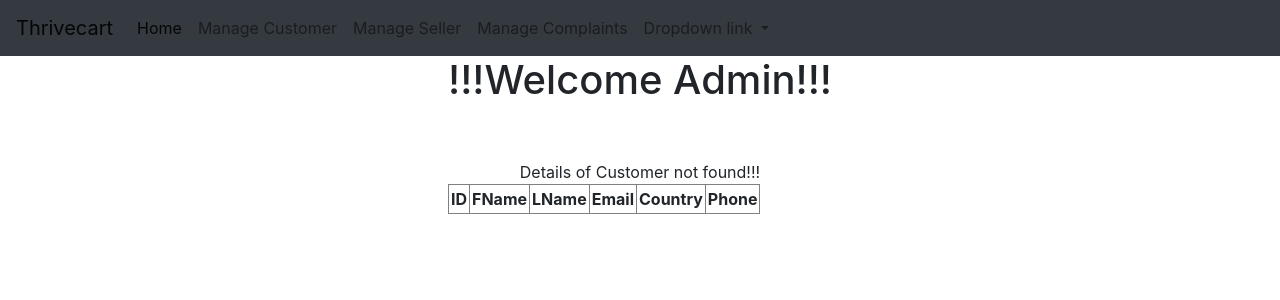
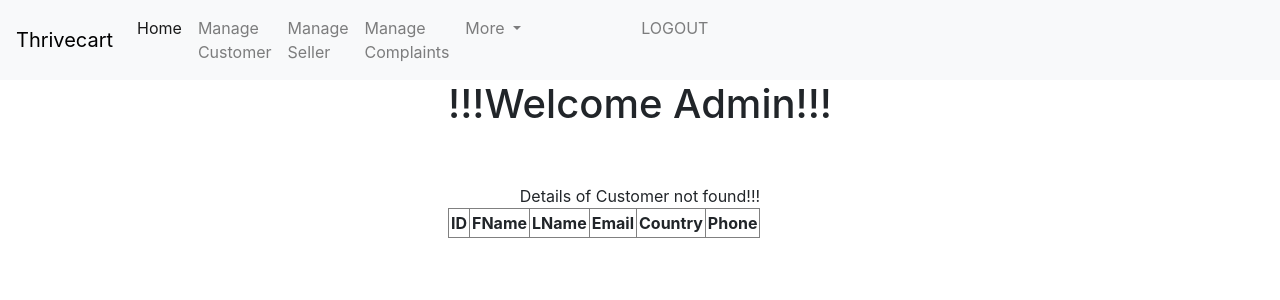
Before and after one commit to shibusharma1/Thrivecart, a PHP site: page /Thrivecart/admin/admindashboard.php in a window 1280 px wide. Shown: the top 300 px of the page. Run offline with PHP 8.4, Linux system fonts and the light colour scheme; data that the repository does not hold is empty.

Commit message:
Working on admin dashboard

```diff
--- a/admindashboard.php
+++ b/admin/admindashboard.php
@@ -22,53 +22,57 @@
   </head>
   <body>
 
-  <nav class="navbar navbar-expand-lg navbar-light bg-dark" style="color:white">
-  <a class="navbar-brand" href="#">Thrivecart</a>
+  <nav class="navbar navbar-expand-lg navbar-light bg-light" >
+  <a class="navbar-brand" href="#" style="color:black">Thrivecart</a>
   <button class="navbar-toggler" type="button" data-toggle="collapse" data-target="#navbarNavDropdown" aria-controls="navbarNavDropdown" aria-expanded="false" aria-label="Toggle navigation">
     <span class="navbar-toggler-icon"></span>
   </button>
   <div class="collapse navbar-collapse" id="navbarNavDropdown">
     <ul class="navbar-nav">
       <li class="nav-item active">
-        <a class="nav-link" href="#">Home <span class="sr-only">(current)</span></a>
+        <a class="nav-link" href="admindashboard.php">Home <span class="sr-only">(current)</span></a>
       </li>
       <li class="nav-item">
-        <a class="nav-link" href="#">Manage Customer</a>
+        <a class="nav-link" href="customer_table.php">Manage Customer</a>
       </li>
       <li class="nav-item">
-        <a class="nav-link" href="#">Manage Seller</a>
+        <a class="nav-link" href="seller_table.php">Manage Seller</a>
       </li>
       <li class="nav-item">
-        <a class="nav-link" href="#">Manage Complaints</a>
+        <a class="nav-link" href="complaints_table">Manage Complaints</a>
       </li>
       <li class="nav-item dropdown">
         <a class="nav-link dropdown-toggle" href="#" id="navbarDropdownMenuLink" data-toggle="dropdown" aria-haspopup="true" aria-expanded="false">
-          Dropdown link
+          More
         </a>
         <div class="dropdown-menu" aria-labelledby="navbarDropdownMenuLink">
-          <a class="dropdown-item" href="#">More</a>
-          <a class="dropdown-item" href="#">Cart</a>
-          <a class="dropdown-item" href="#">Product</a>
-          <a class="dropdown-item" href="#">Payment</a>
-          <a class="dropdown-item" href="#">Order</a>
+          <!-- <a class="dropdown-item" href="#">More</a> -->
+          <a class="dropdown-item" href="../cart.php">Cart</a>
+          <a class="dropdown-item" href="../product.php">Product</a>
+          <a class="dropdown-item" href="../payment.php">Payment</a>
+          <a class="dropdown-item" href="../order.php">Order</a>
         </div>
       </li>
-    </ul>
-  </div>
+<div class="container d-flex justify-content-center">
+
+      <li class="nav-item">
+        <a class="nav-link" href="../logout.php">LOGOUT</a>
+      </li>
+</div>
+</ul>
+</div>
 </nav>
 
-
-    <div class="container d-flex justify-content-center">
+<div class="container d-flex justify-content-center">
         <div class="row">
             <div class="col text-center">
                 <h1> !!!Welcome Admin!!!</h1>
                 <?php
-                include_once('config/select.php');
+                include_once('../config/select.php');
                 ?>
             </div>
         </div>
     </div>
-
 
     <!-- Optional JavaScript -->
     <!-- jQuery first, then Popper.js, then Bootstrap JS -->
--- a/login.php
+++ b/login.php
@@ -26,7 +26,7 @@
       $row = mysqli_fetch_assoc($sresult);
       if($row['adminemail'] == $email && $row['adminpassword'] == $password){
           $_SESSION['uid'] = $row['id'];
-          header("Location: admindashboard.php");
+          header("Location: admin/admindashboard.php");
       }
     }
 
```
